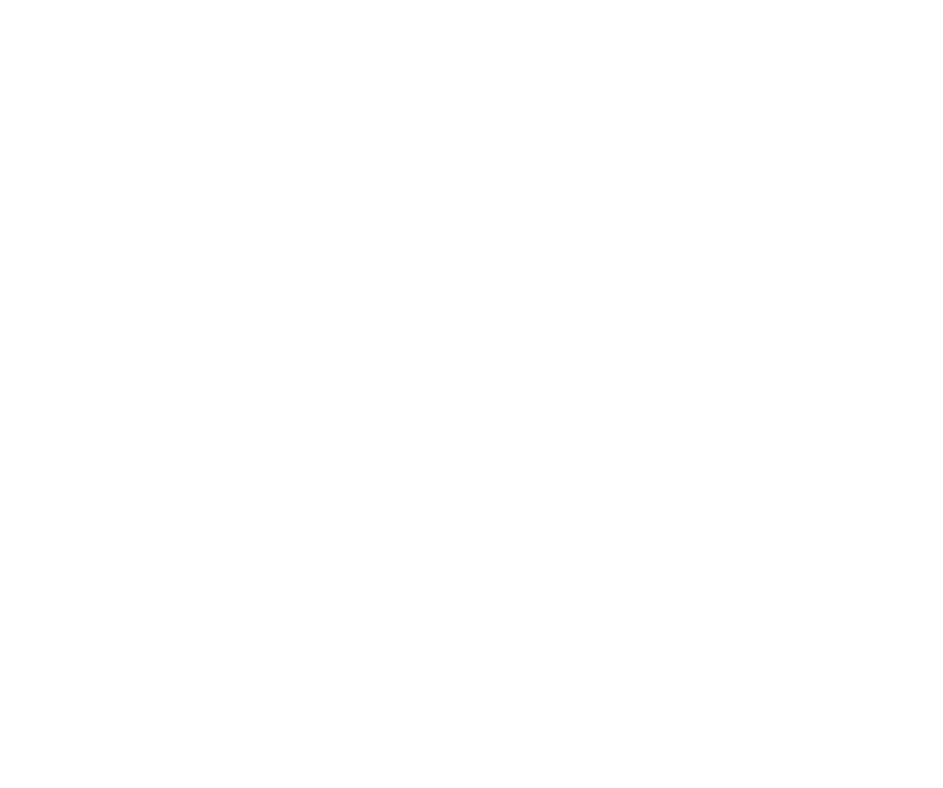
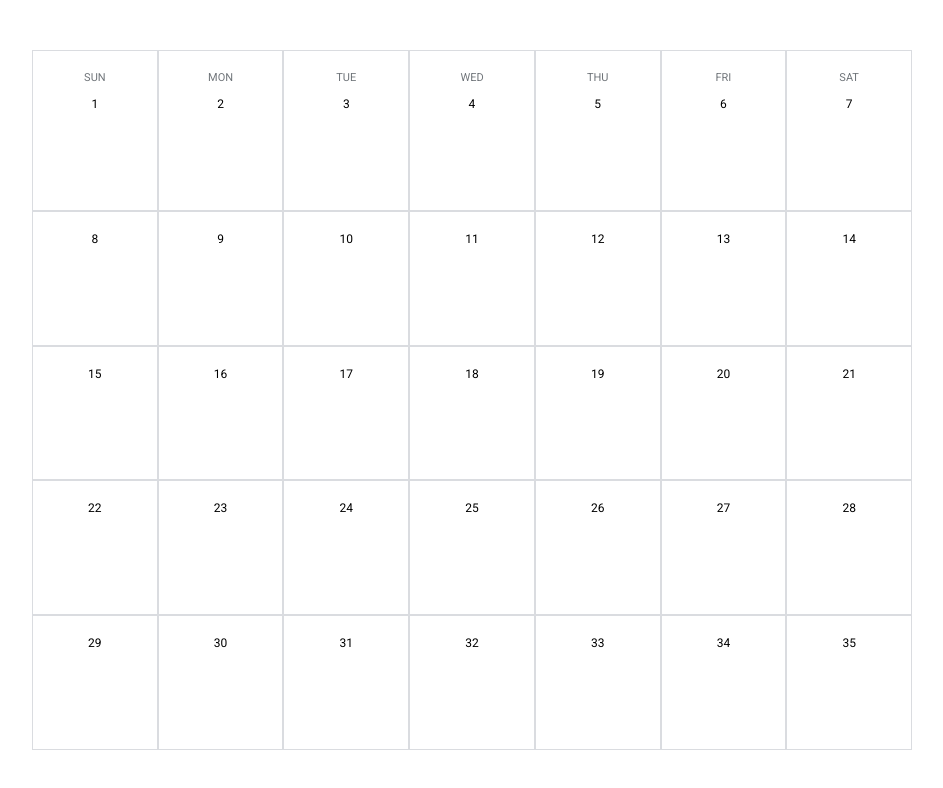
Before and after one commit to h-zahar/calendiv-react, a React (Vite) app: page / in a window 1280 px wide. Shown: the top 788 px of the page, without its empty margins (168-1111 px from the left). Built offline with nearby package versions, Linux system fonts and the light colour scheme.

Commit message:
Included Default Monthly View

```diff
--- a/src/App.tsx
+++ b/src/App.tsx
@@ -1,5 +1,11 @@
+import MonthlyView from "./components/MonthlyView";
+
 function App() {
-  return <></>;
+  return (
+    <>
+      <MonthlyView />
+    </>
+  );
 }
 
 export default App;
--- /dev/null
+++ b/src/components/MonthlyView.jsx
@@ -0,0 +1,51 @@
+import React from "react";
+
+const MonthlyView = () => {
+  const test = Array(35)
+    .fill(1)
+    .map((t, i) => t * i + 1);
+
+  const days = ["Sun", "Mon", "Tue", "Wed", "Thu", "Fri", "Sat"];
+
+  return (
+    <div
+      style={{
+        display: "grid",
+        gridTemplateColumns: "repeat(7, 1fr)",
+        height: "700px",
+        margin: "50px 200px",
+      }}
+    >
+      {test.map((t, i) => {
+        return (
+          <div
+            style={{
+              border: "1px solid #dadce0",
+              display: "flex",
+              justifyContent: "center",
+              paddingTop: "20px",
+              textAlign: "center",
+            }}
+          >
+            <div style={{ fontSize: "12px" }}>
+              {i < 7 && (
+                <div
+                  style={{
+                    color: "#70757a",
+                    fontSize: "11px",
+                    textTransform: "uppercase",
+                  }}
+                >
+                  {days[i]} <br /> <br />
+                </div>
+              )}
+              {t}
+            </div>
+          </div>
+        );
+      })}
+    </div>
+  );
+};
+
+export default MonthlyView;
```
